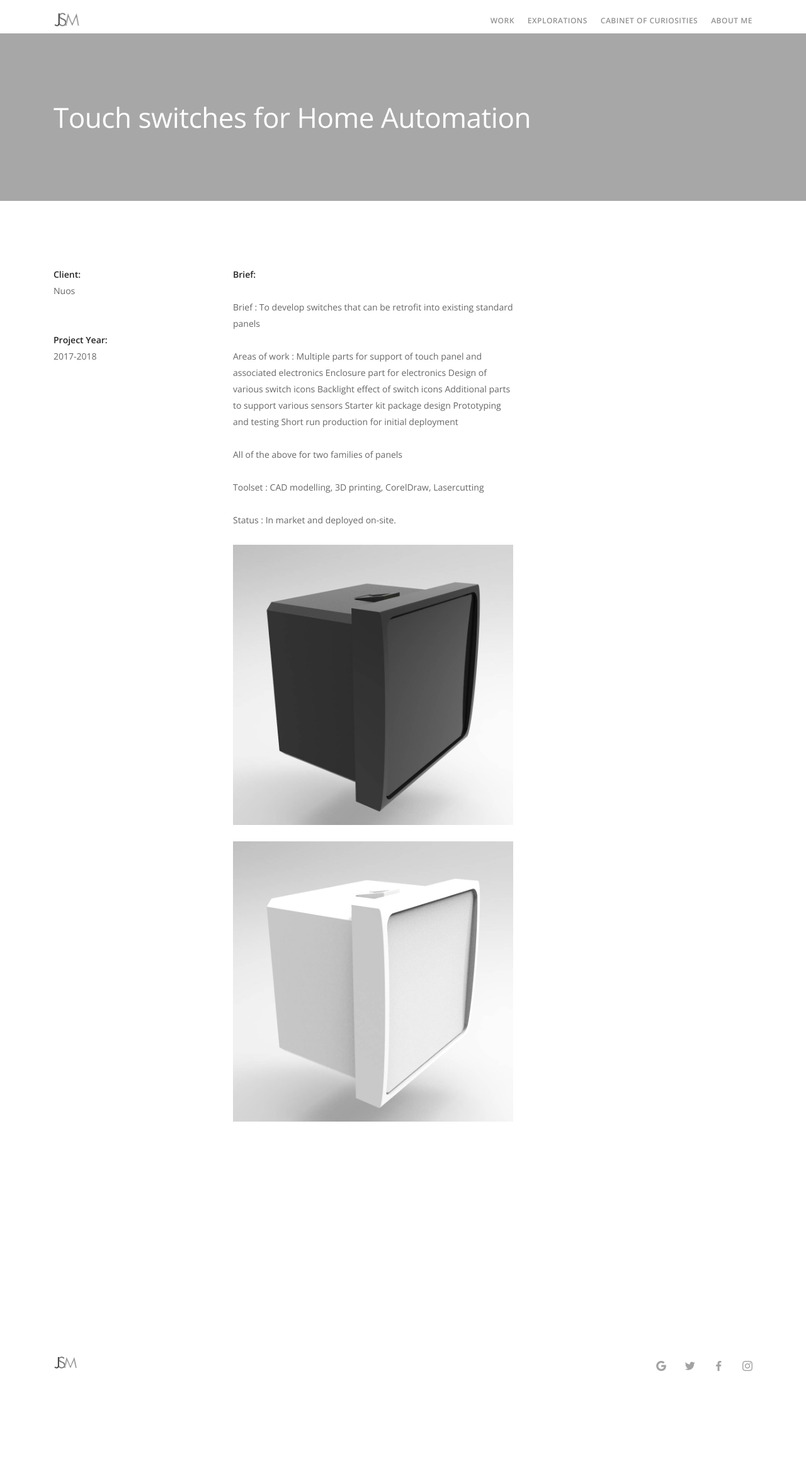
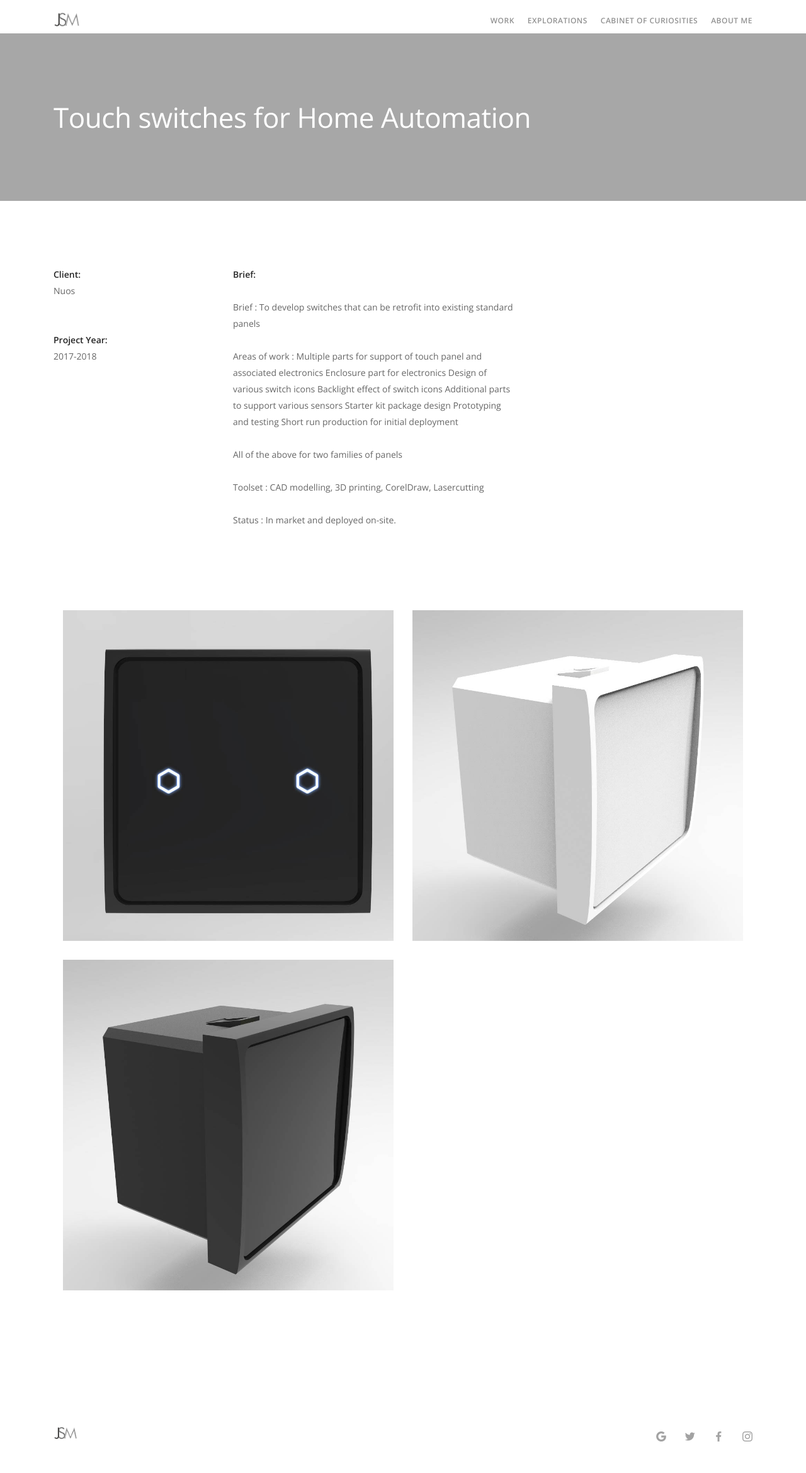
Before and after one commit to jesalmehta/jesalmehta.github.io, a Jekyll site: the page built from _work/touch-switches-for-home-automation.markdown, in a window 1280 px wide. Shown: the whole page at 63% size. Built offline with Jekyll 4.4.1, drawn with Linux system fonts in a browser that asks for light colours; some web fonts are replaced; before the commit the page ends 2227 px from its top, so only the background shows below that.

Commit message:
Update from Forestry.io - Updated touch-switches-for-home-automation.markdown

```diff
--- a/_work/touch-switches-for-home-automation.markdown
+++ b/_work/touch-switches-for-home-automation.markdown
@@ -14,6 +14,13 @@ services_rendered:
 - Product Optimization
 - Graphic Design
 - Package Design
+images:
+- image: "/uploads/basic render.13-Edit glow.jpg"
+  caption: Product visualization
+- image: "/uploads/Legrand.8.jpg"
+  caption: Product visualization
+- image: "/uploads/Legrand.9.jpg"
+  caption: Product visualization
 
 ---
 Brief : To develop switches that can be retrofit into existing standard panels
@@ -36,5 +43,3 @@ CorelDraw, Lasercutting
 
 Status :
 In market and deployed on-site.
-
-![Legrand.9.jpg](/uploads/Legrand.9.jpg)![Legrand.8.jpg](/uploads/Legrand.8.jpg)
```
